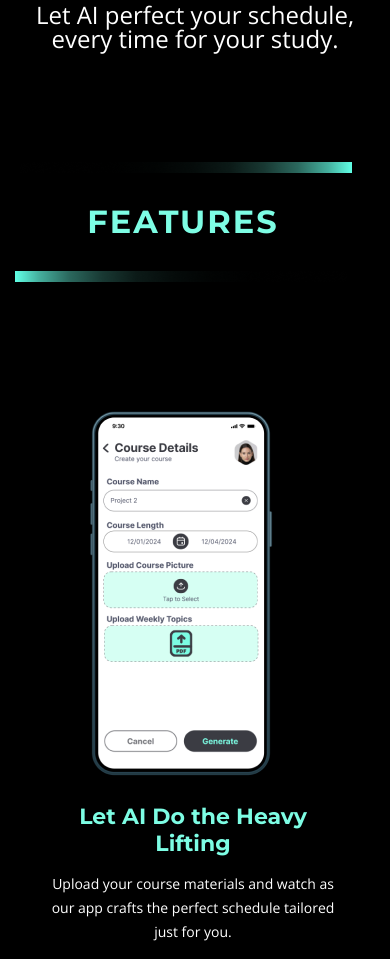
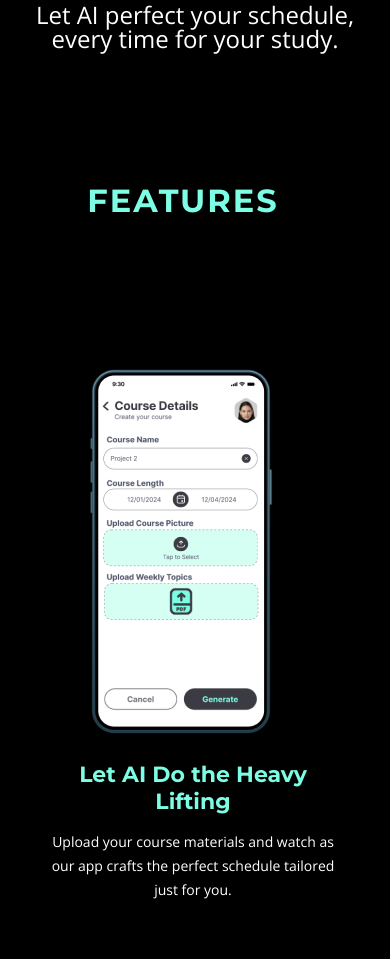
Before and after one commit to Team-Cosmos-WMDD-4985/myguru-website, a plain HTML site: page index.html in a window 390 px wide. Shown: the part 1114-2073 px from the top of the page. Drawn offline with nearby package versions, Linux system fonts and the light colour scheme.

Commit message:
update styling

```diff
--- a/assets/css/style.css
+++ b/assets/css/style.css
@@ -598,8 +598,10 @@ h6 {
 
   }
 
+  .arrows,
   .heroImage {
     display: none;
+
   }
 
   .heroImage2 {
--- a/index.html
+++ b/index.html
@@ -106,9 +106,9 @@
         <div class="row featureContainer">
           <!-- <div class="featureSection"> -->
           <div class="section-header featuresTitle">
-            <img src="assets/img/arrowLeft.png" alt="" class="">
+            <img src="assets/img/arrowLeft.png" alt="" class="arrows">
             <h3 class="section-title">FEATURES</h3>
-            <img src="assets/img/arrowRight.png" alt="" class="">
+            <img src="assets/img/arrowRight.png" alt="" class="arrows">
             <!-- <span class="section-divider"></span> -->
           </div>
           <!-- </div> -->
```
